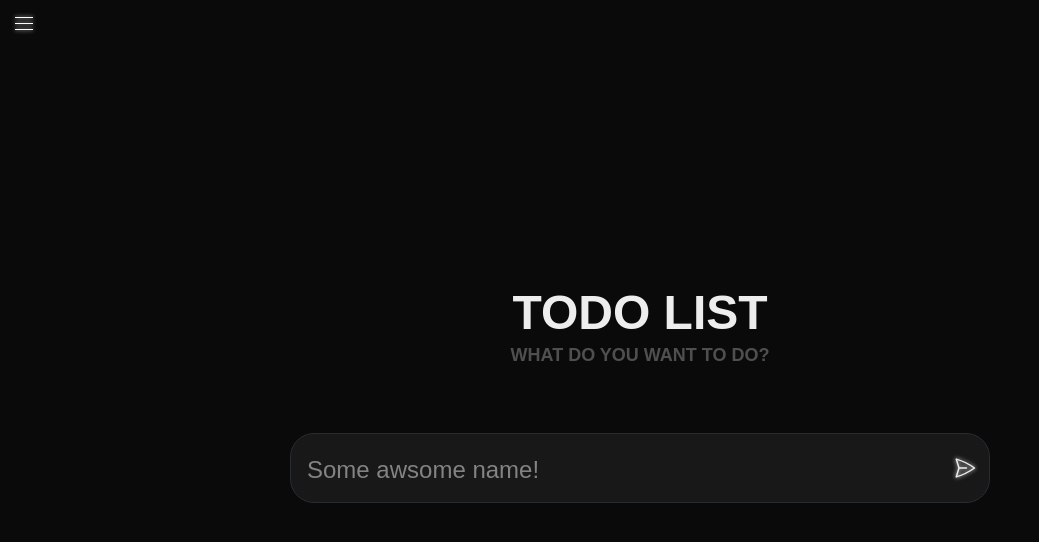
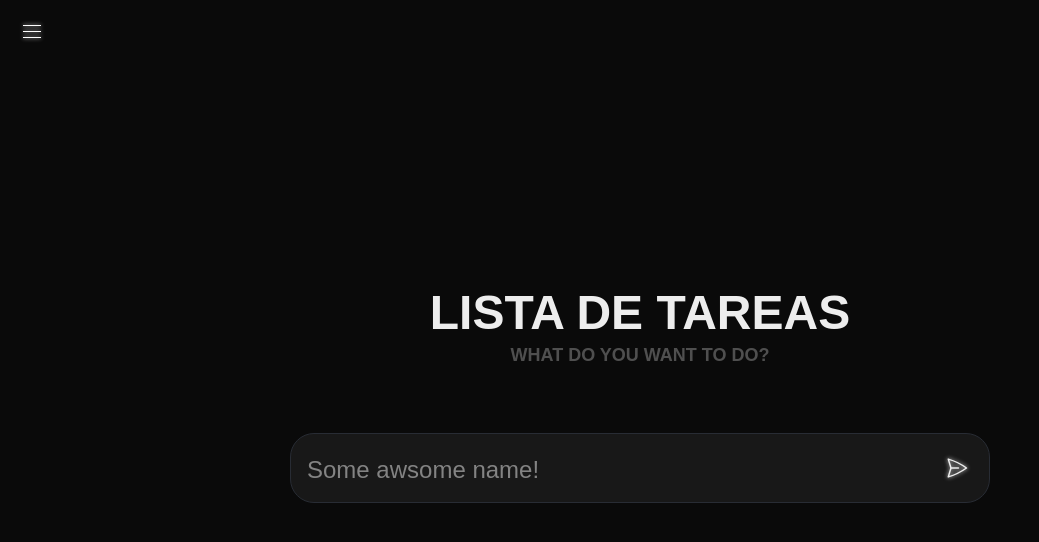
Before and after one commit to SrDyw/todo-list, a Next.js app: page /new in a window 1280 px wide. Shown: the top 542 px of the page, without its empty margins (0-1039 px from the left). Built offline with nearby package versions, Linux system fonts and the light colour scheme.

Commit message:
small visual changes

```diff
--- a/components/Sidebar.tsx
+++ b/components/Sidebar.tsx
@@ -92,7 +92,7 @@ export default function Sidebar() {
 
   return (
     <nav className="fixed text-white top-0 left-0 h-screen z-50">
-      <div className="z-10 absolute top-0 left-0">
+      <div className="z-10 absolute top-0 left-0 p-2">
         <Button
           Icon={<IcBars />}
           OnClick={() => setNavIsOpen((prev) => !prev)}
@@ -170,11 +170,12 @@ export default function Sidebar() {
                 ))}
               </ul>
             )}
-            <div className="absolute bottom-4 w-full left-0 p-4 flex justify-between items-center">
+            <div className="absolute bottom-2 w-full left-0 p-4 flex justify-between items-center">
               <p className="">v{appConfig.version}</p>
               <a
                 href="https://github.com/SrDyw/todo-list"
                 className="text-white"
+                target="_blank"
               >
                 <Button Icon={<IcGithub />} className="p-0" />
               </a>
--- a/components/TodoChat.tsx
+++ b/components/TodoChat.tsx
@@ -105,8 +105,8 @@ export default function TodoChat({ id }: { id: string }) {
           className="w-[90%] min-w-[320px] max-w-[700px] h-[80vh] flex flex-col items-center justify-center"
           ref={containerRef}
         >
-          <h1 className="text-5xl font-black uppercase mb-6 text-center leading-8">
-            Todo List
+          <h1 className="text-5xl font-black uppercase mb-6 text-center leading-8 text-nowrap overflow-ellipsis">
+            Lista de tareas
             <br />
             <span className="font-bold opacity-30 text-lg">
               What do you want to do?
@@ -140,13 +140,13 @@ export default function TodoChat({ id }: { id: string }) {
               <input
                 name="task-title"
                 type="text"
-                className="bg-transparent outline-0 pl-4 font-bold text-3xl p-4 w-full placeholder:font-medium placeholder:text-2xl"
+                className="bg-transparent outline-0 pl-4 font-bold text-3xl p-4  w-full placeholder:font-medium placeholder:text-2xl"
                 placeholder="Some awsome name!"
                 autoComplete="off"
                 value={titleInput}
                 onChange={(e) => setTitleInput(e.currentTarget.value)}
               />
-              <Button Icon={<IcSend />} />
+              <Button Icon={<IcSend />} className="p-3 mr-2"/>
             </div>
           </form>
         </div>
--- a/package.json
+++ b/package.json
@@ -1,6 +1,6 @@
 {
-  "name": "my-app",
-  "version": "0.1.0",
+  "name": "todo-app",
+  "version": "0.2.0",
   "private": true,
   "scripts": {
     "dev": "next dev --turbopack",
```
